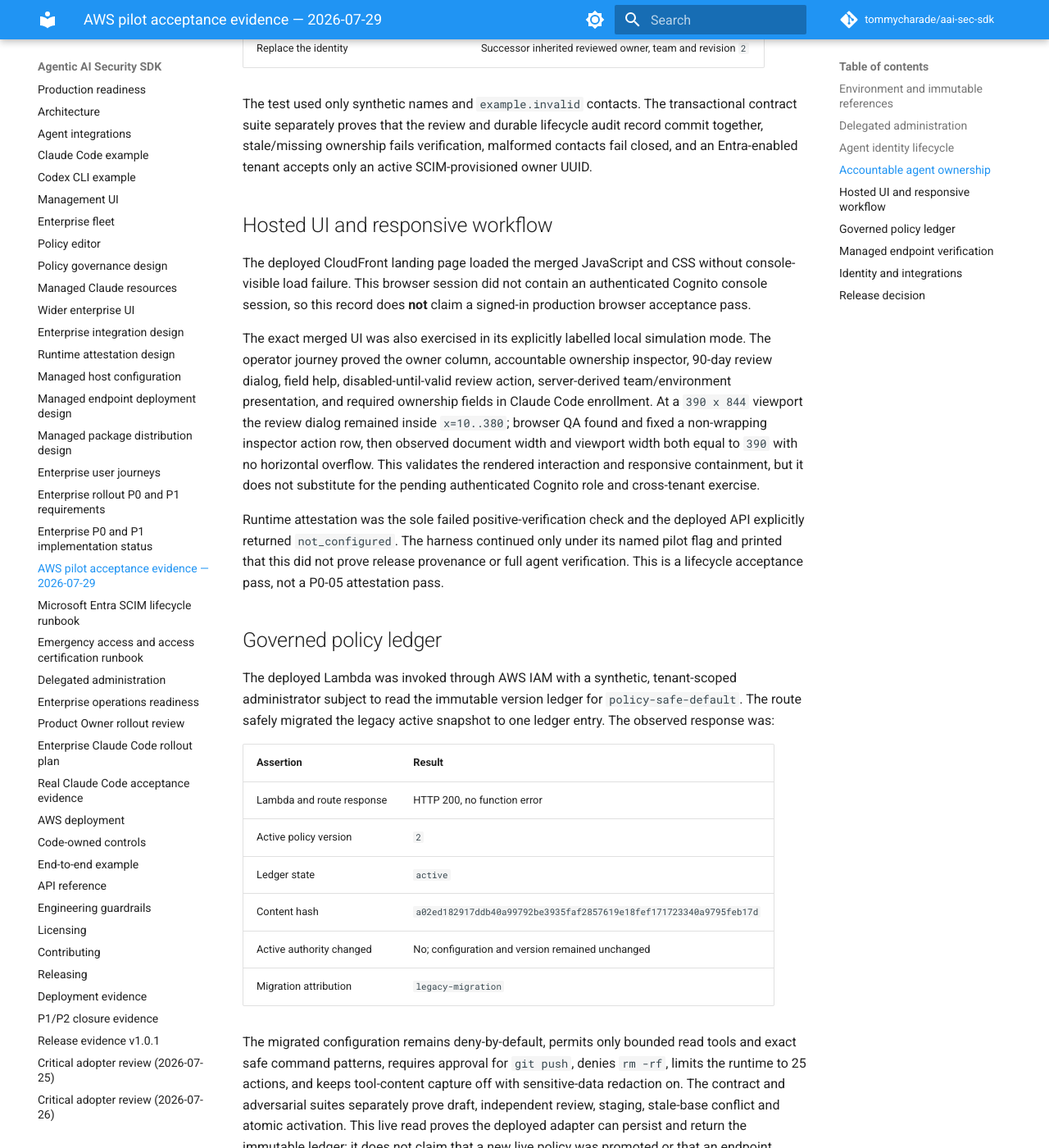
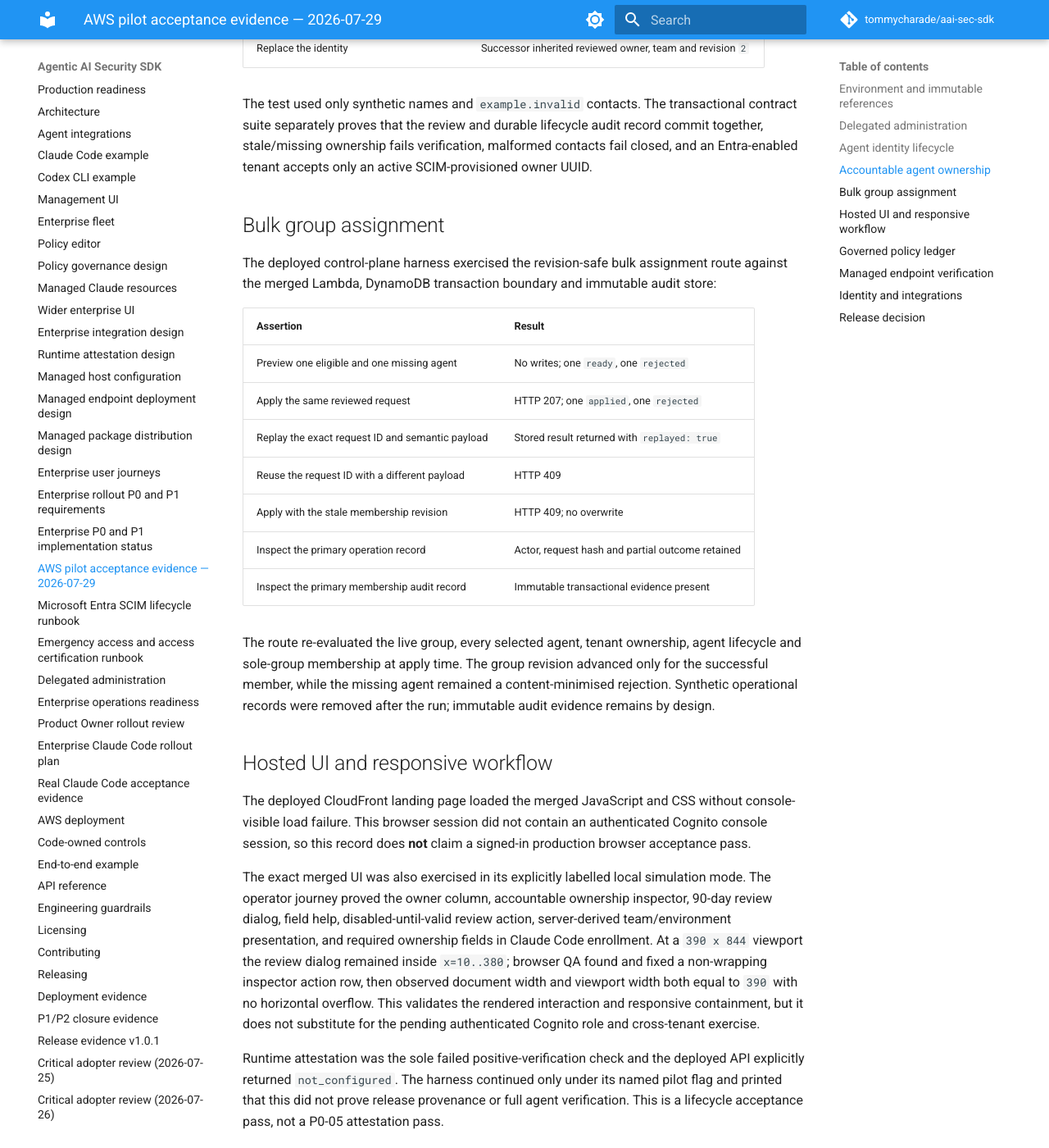
Before and after one commit to tommycharade/aai-sec-sdk, an MkDocs documentation site: the page built from docs/aws-pilot-acceptance-2026-07-29.md, in a window 1280 px wide and 1400 px high, scrolled down 2930 px. Shown: the whole window at 82% size. Built offline with MkDocs 1.6.1 and Material for MkDocs 9.7.7, drawn with Linux system fonts in a browser that asks for light colours; comment, search, counter and statistics services are not loaded; some of the changed text lies outside the part shown.

Commit message:
Record bulk assignment AWS acceptance (#42)
Co-authored-by: Tom Mooney <tom@judgefinance.co.uk>

```diff
--- a/docs/aws-pilot-acceptance-2026-07-29.md
+++ b/docs/aws-pilot-acceptance-2026-07-29.md
@@ -95,6 +95,28 @@ transactional contract suite separately proves that the review and durable
 lifecycle audit record commit together, stale/missing ownership fails
 verification, malformed contacts fail closed, and an Entra-enabled tenant
 accepts only an active SCIM-provisioned owner UUID.
+
+## Bulk group assignment
+
+The deployed control-plane harness exercised the revision-safe bulk assignment
+route against the merged Lambda, DynamoDB transaction boundary and immutable
+audit store:
+
+| Assertion | Result |
+| --- | --- |
+| Preview one eligible and one missing agent | No writes; one `ready`, one `rejected` |
+| Apply the same reviewed request | HTTP 207; one `applied`, one `rejected` |
+| Replay the exact request ID and semantic payload | Stored result returned with `replayed: true` |
+| Reuse the request ID with a different payload | HTTP 409 |
+| Apply with the stale membership revision | HTTP 409; no overwrite |
+| Inspect the primary operation record | Actor, request hash and partial outcome retained |
+| Inspect the primary membership audit record | Immutable transactional evidence present |
+
+The route re-evaluated the live group, every selected agent, tenant ownership,
+agent lifecycle and sole-group membership at apply time. The group revision
+advanced only for the successful member, while the missing agent remained a
+content-minimised rejection. Synthetic operational records were removed after
+the run; immutable audit evidence remains by design.
 
 ## Hosted UI and responsive workflow
 
```
Also changed, not shown: other parts of docs/aws-pilot-acceptance-2026-07-29.md (+5 -5 lines).
